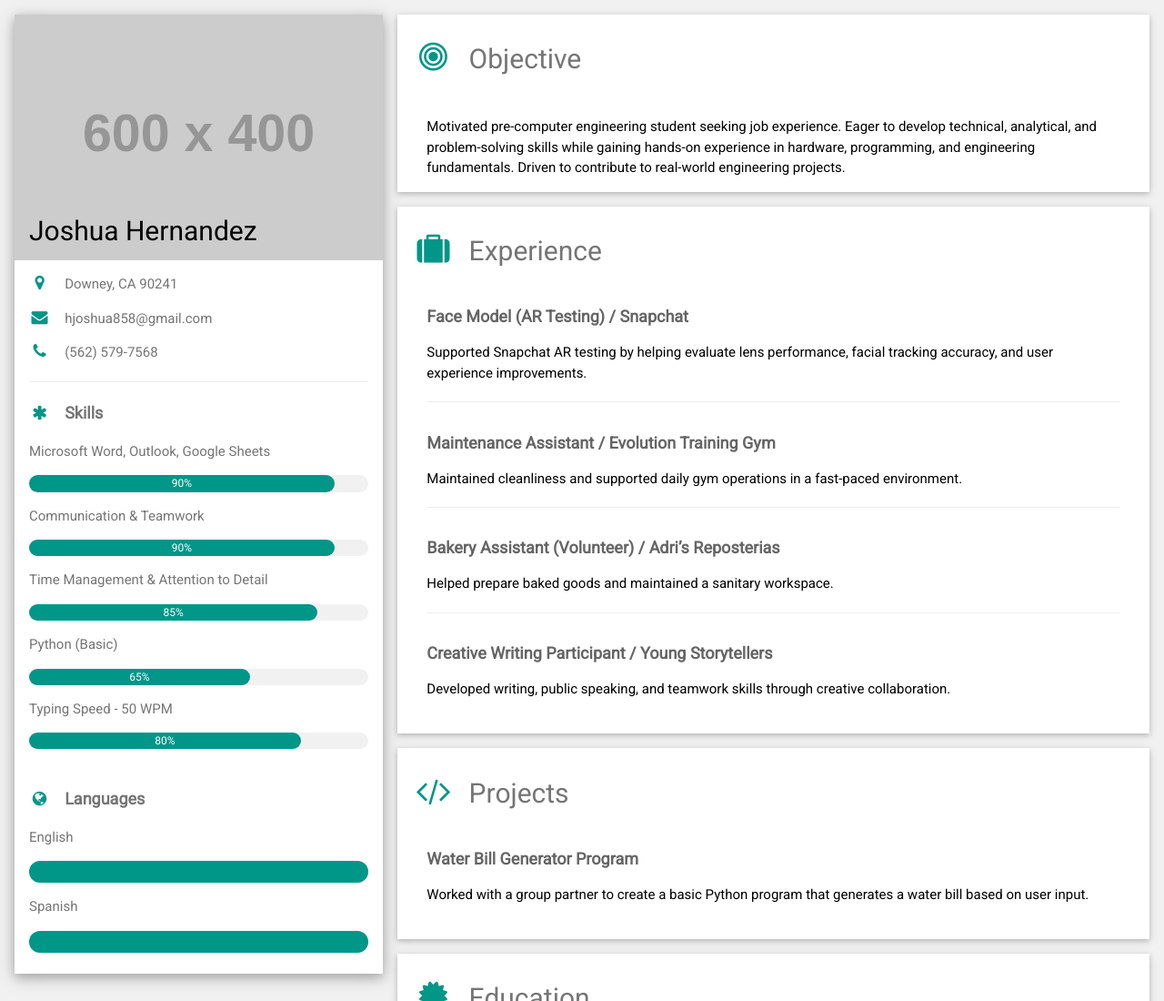
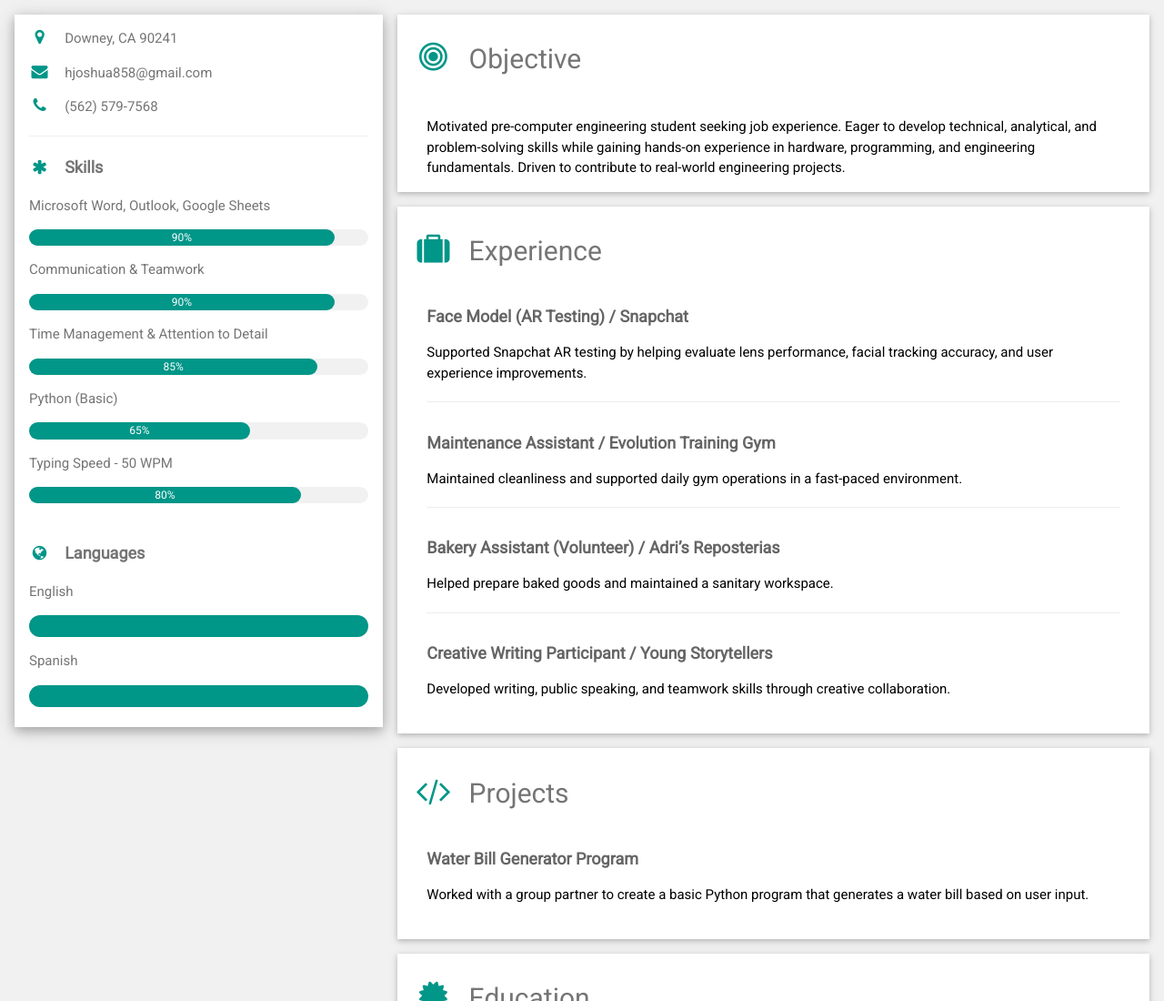
Before and after one commit to joshua858-star/Ricky, a plain HTML site: page index.html in a window 1280 px wide. Shown: the top 1100 px of the page at 91% size. Drawn offline with nearby package versions, Linux system fonts and the light colour scheme; placeholder pictures from the web are drawn by us.

Commit message:
Update index.html

```diff
--- a/index.html
+++ b/index.html
@@ -22,7 +22,7 @@ html, body, h1, h2, h3, h4, h5, h6 {
     <div class="w3-third">
       <div class="w3-white w3-text-grey w3-card-4">
         <div class="w3-display-container">
-          <img src="https://via.placeholder.com/600x400?text=Joshua+Hernandez" style="width:100%" alt="Profile Photo">
+
           <div class="w3-display-bottomleft w3-container w3-text-black">
             <h2>Joshua Hernandez</h2>
           </div>
```
